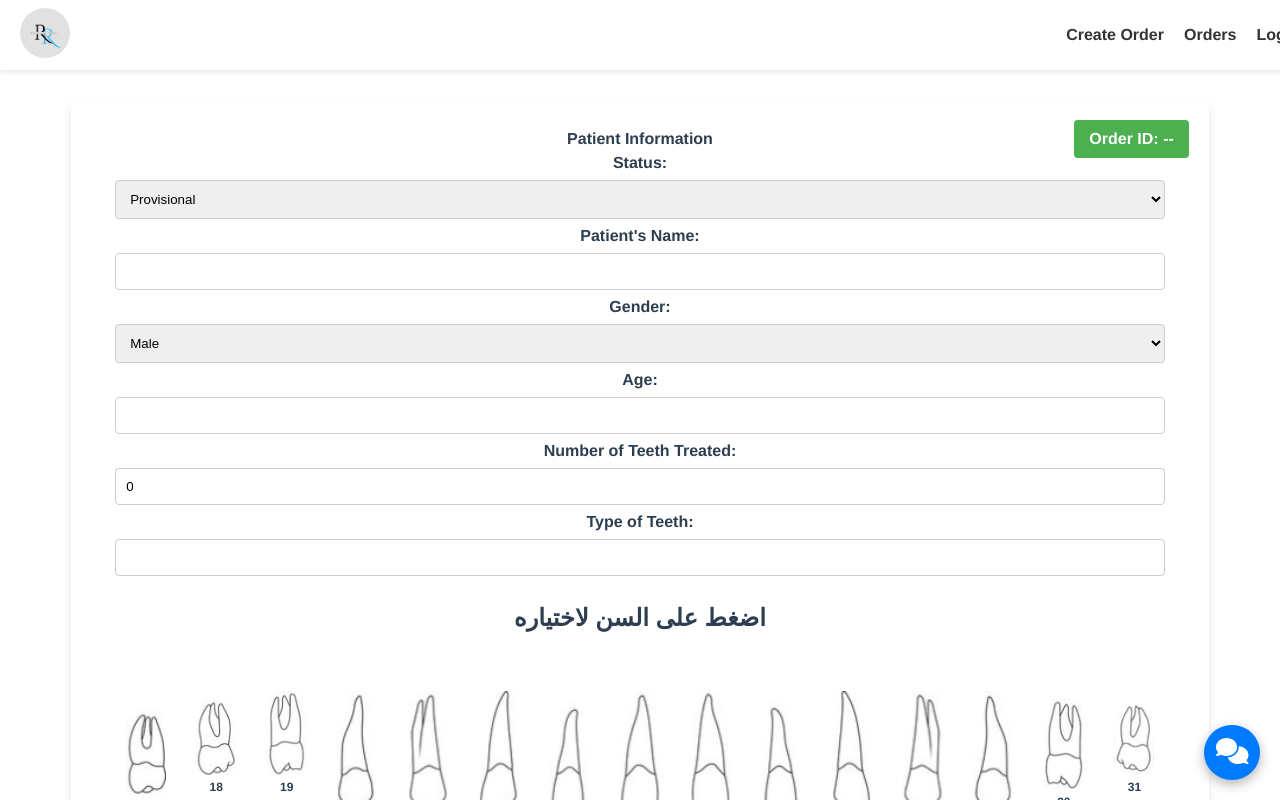
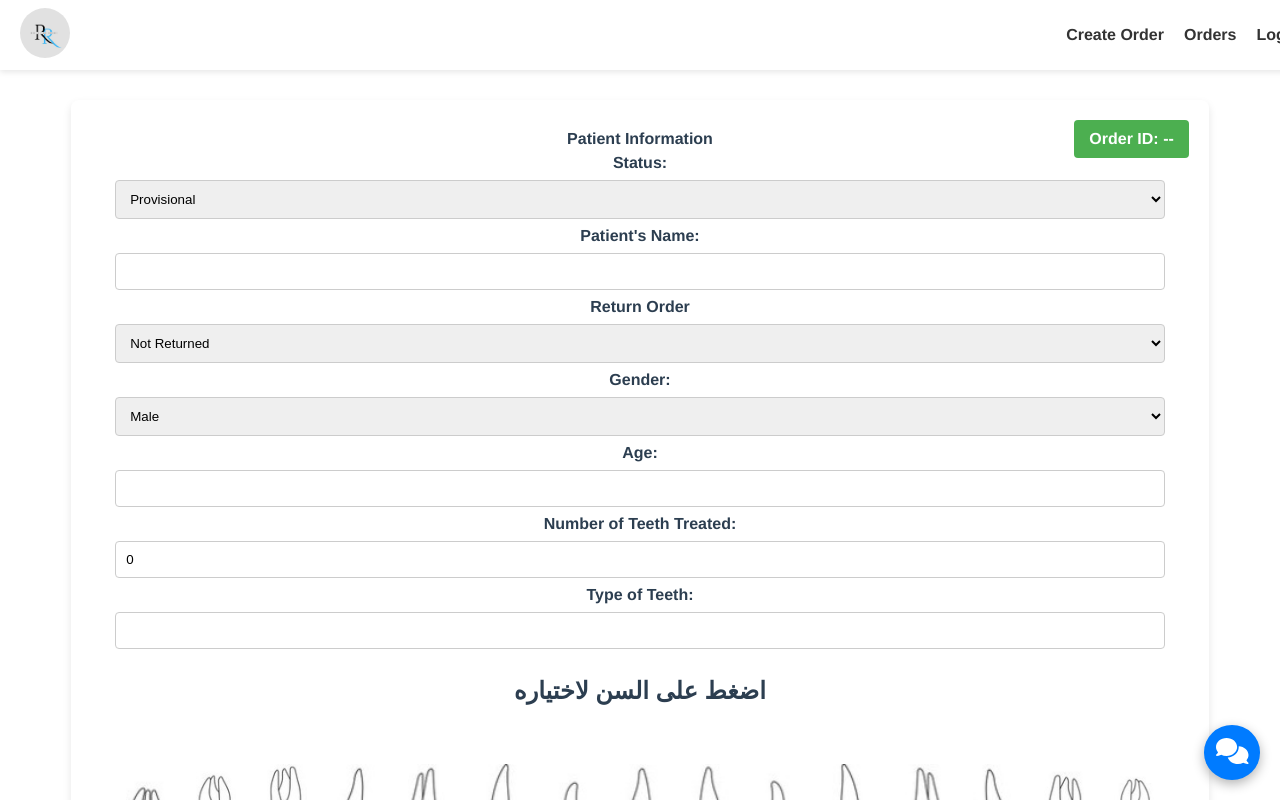
Before and after one commit to HossamElDeenKamal2003/update-front-reception-robot, a Vue app: page /orders/1 in a window 1280 px wide. Shown: the top 800 px of the page. Built offline with nearby package versions, Linux system fonts and the light colour scheme; no server answers.

Commit message:
Add files via upload

```diff
--- a/src/views/doctor/showOrders.vue
+++ b/src/views/doctor/showOrders.vue
@@ -25,6 +25,12 @@
             required
         />
         <span class="error" v-if="errors.patientName">{{ errors.patientName }}</span>
+        <label>Return Order</label>
+        <h6 v-if="orderData.returned === 'true'" style="color: red;">Order Is Returned to Lab</h6>
+        <select v-model="orderData.returned">
+          <option value="false">Not Returned</option>
+          <option value="true">Return It</option>
+        </select>
 
         <!-- Gender -->
         <label for="patientGender">Gender:</label>
@@ -327,6 +333,7 @@ export default {
         color: "",
         labId: "",
         description: "",
+        returned: false,
         deadline: "",
         video: null,
         images: [],
@@ -400,6 +407,7 @@ export default {
           sex: this.order.sex || "male",
           age: this.order.age || null,
           teethNo: this.order.teethNo || 0,
+          returned: this.order.returned,
           type: this.order.type || "",
           color: this.order.color || "",
           labId: this.order.labId || "",
```
